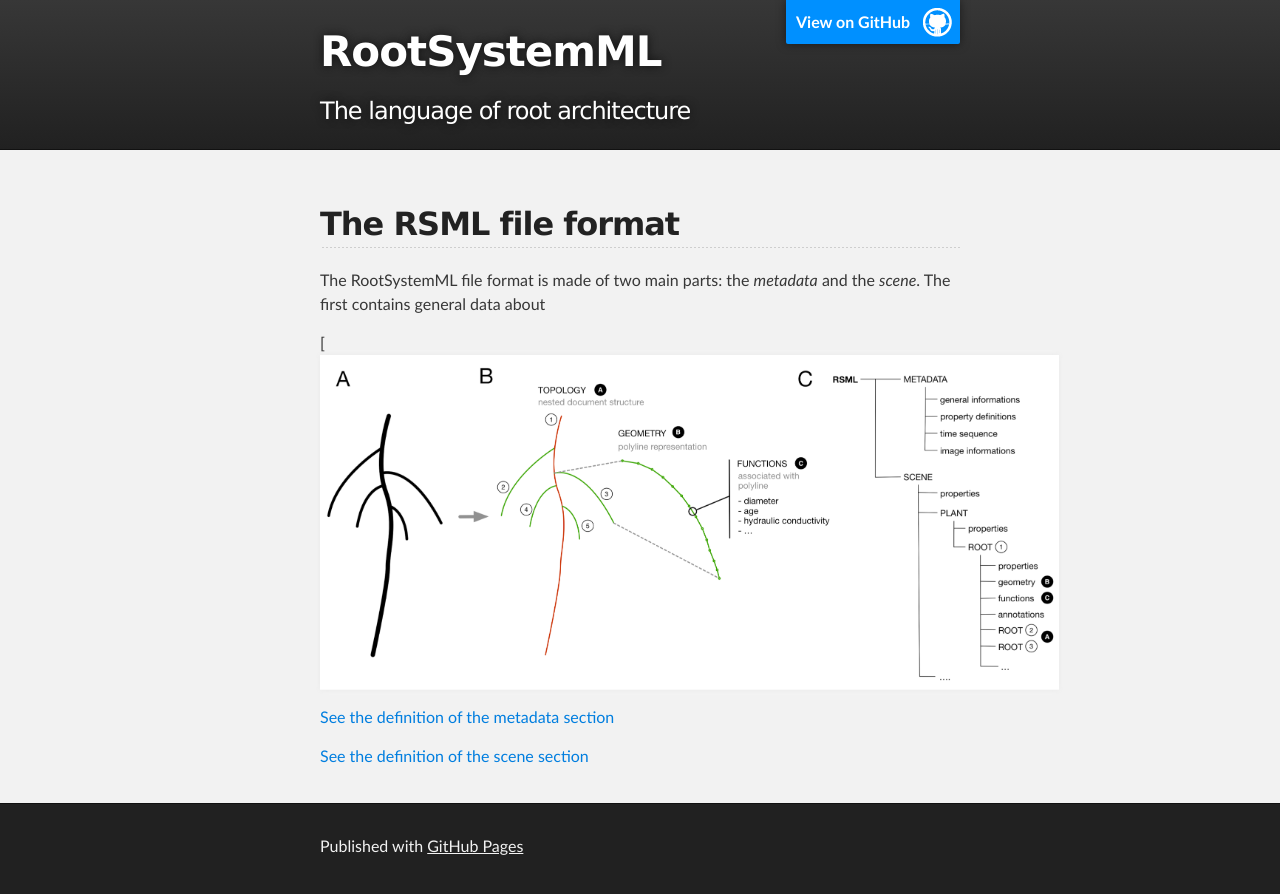
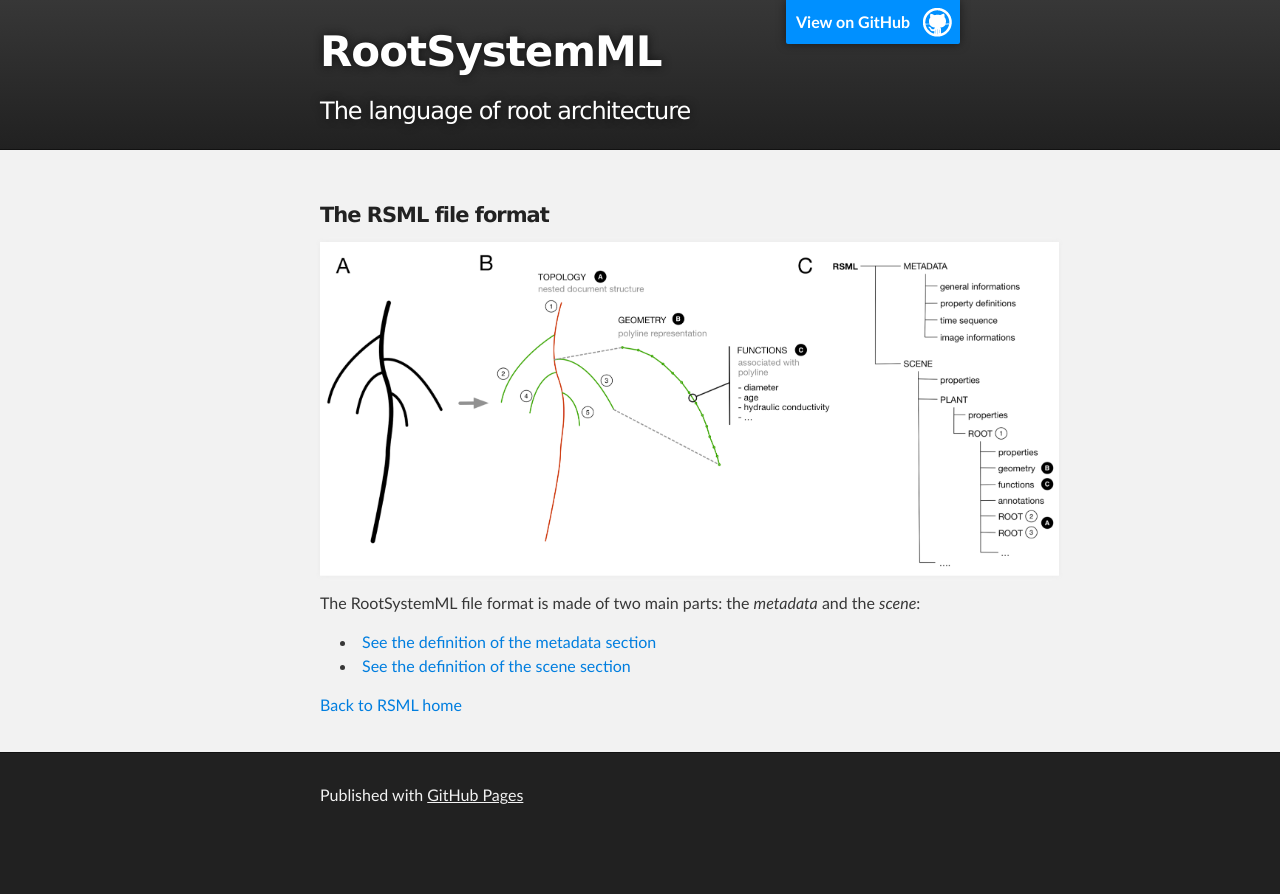
Before and after one commit to RootSystemML/RootSystemML.github.io, a Jekyll site: the page built from format/index.md, in a window 1280 px wide. Shown: the top 894 px of the page. Built offline with Jekyll 4.4.1, drawn with Linux system fonts in a browser that asks for light colours.

Commit message:
format with image

```diff
--- a/format/index.md
+++ b/format/index.md
@@ -3,12 +3,13 @@
 layout: default
 ---
 
-##The RSML file format
+####The RSML file format
 
-The RootSystemML file format is made of two main parts: the *metadata* and the *scene*. The first contains general data about
+[![RSML format schema](../images/format.png)](../images/format.png)
 
-[![RSML format schema](../images/format.png)
+The RootSystemML file format is made of two main parts: the *metadata* and the *scene*:
 
-[See the definition of the metadata section](metadata)
+ - [See the definition of the metadata section](metadata)
+ - [See the definition of the scene section](scene)
 
-[See the definition of the scene section](scene)
+[Back to RSML home](index)
```
